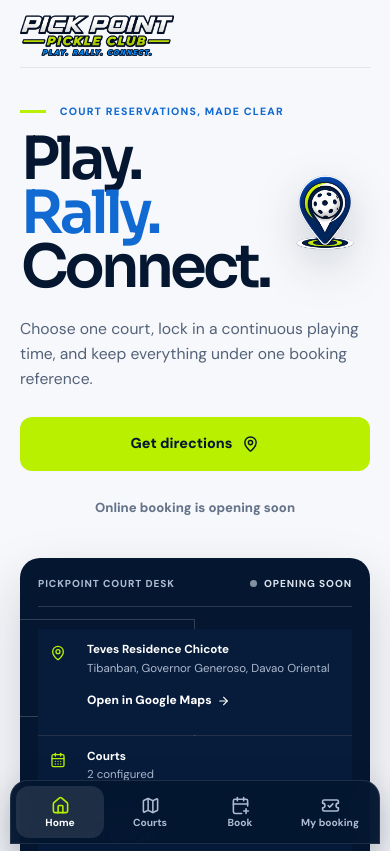
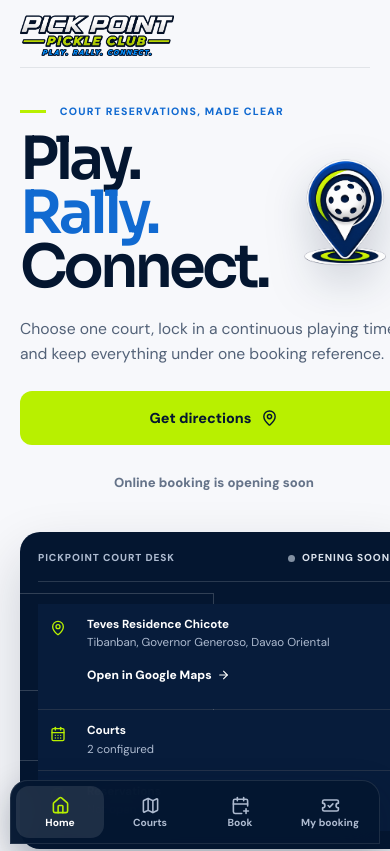
Before and after one commit to christianjelarjoyhisola-ux/pickpoint-pickleclub, a Next.js app: page / in a window 390 px wide. Shown: the top 851 px of the page. Built offline with nearby package versions, Linux system fonts and the light colour scheme; no server answers.

Commit message:
Enlarge mobile PickPoint hero mark

```diff
--- a/app/pickpoint-v2/guest/guest.css
+++ b/app/pickpoint-v2/guest/guest.css
@@ -238,8 +238,8 @@
   .pp-kicker { margin-bottom: 12px; font-size: .66rem; letter-spacing: .115em; }
   .pp-hero { min-height: auto; grid-template-columns: 1fr; gap: 28px; padding: 36px 0 48px; }
   .pp-hero h1 { max-width: 360px; font-size: clamp(3.15rem, 15.2vw, 4.45rem); line-height: .91; letter-spacing: -.065em; }
-  .pp-hero-title { grid-template-columns: auto 88px; align-items: center; justify-content: center; gap: 12px; }
-  .pp-hero-title > img { width: 88px; }
+  .pp-hero-title { grid-template-columns: auto 126px; align-items: center; justify-content: center; gap: 14px; }
+  .pp-hero-title > img { width: 126px; }
   .pp-lede { margin-top: 22px; font-size: .98rem; line-height: 1.62; }
   .pp-actions { width: 100%; margin-top: 25px; align-items: stretch; flex-direction: column; gap: 15px; }
   .pp-actions .pp-button { width: 100%; min-height: 54px; border-radius: 12px; }
@@ -336,8 +336,8 @@
   .pp-nav { right: 6px; left: 6px; }
   .pp-nav > a, .pp-nav .pp-mobile-home, .pp-nav .pp-nav-cta { font-size: .59rem; }
   .pp-hero h1 { font-size: 2.9rem; }
-  .pp-hero-title { grid-template-columns: auto 76px; justify-content: center; }
-  .pp-hero-title > img { width: 76px; }
+  .pp-hero-title { grid-template-columns: auto 112px; justify-content: center; gap: 10px; }
+  .pp-hero-title > img { width: 112px; }
   .pp-time-choice > div { grid-template-columns: repeat(2,minmax(0,1fr)); }
 }
 
```
